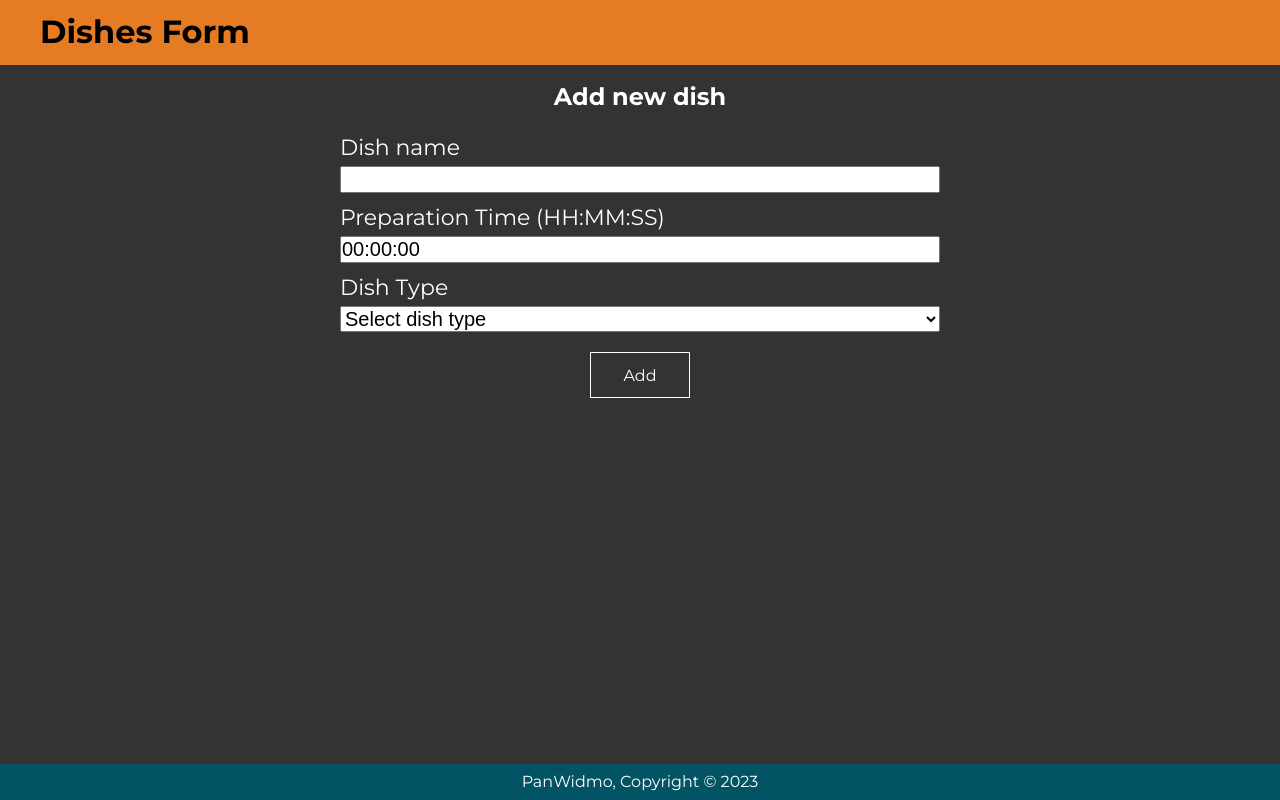
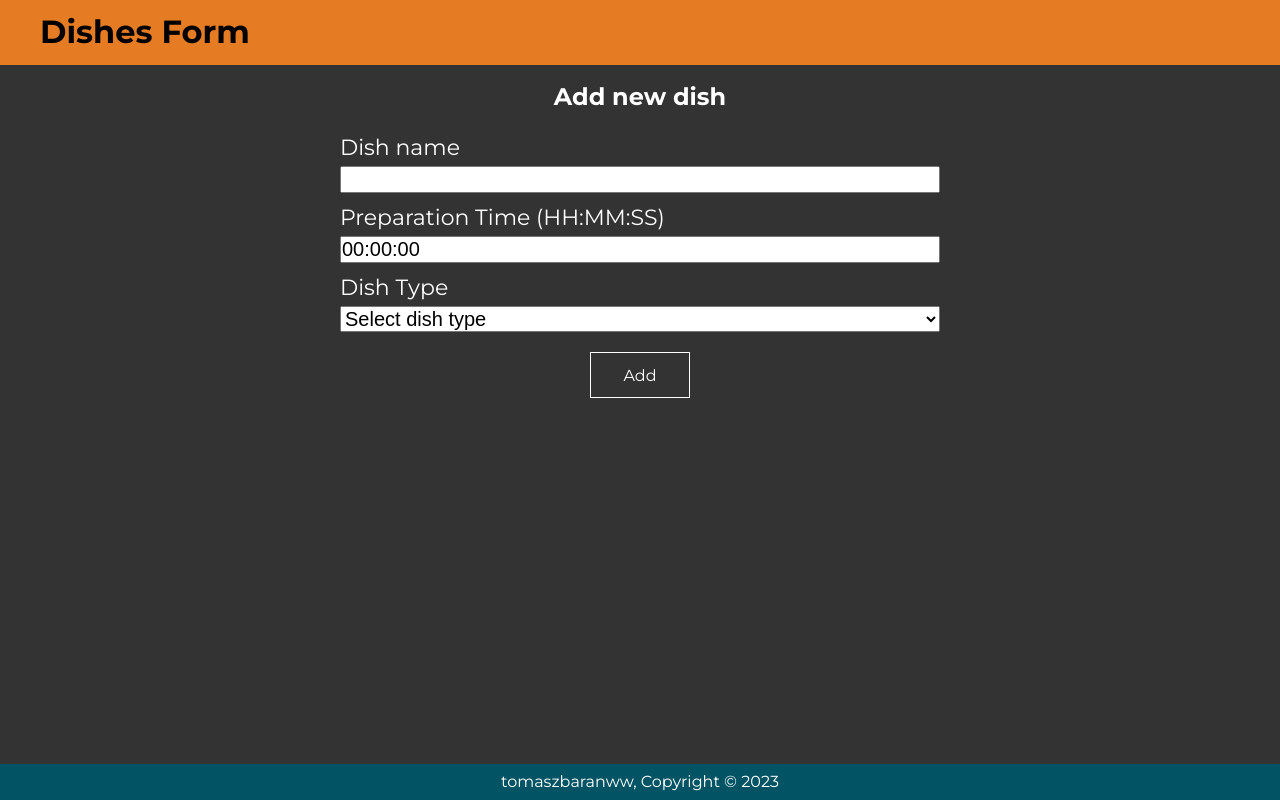
Before and after one commit to tomaszbaranww/dishes-form, a React (Create React App) app: page / in a window 1280 px wide. Built offline with nearby package versions, Linux system fonts and the light colour scheme.

Commit message:
Change nickname

```diff
--- a/src/components/Footer/Footer.js
+++ b/src/components/Footer/Footer.js
@@ -7,7 +7,7 @@ export const Footer = () => {
         <footer className={styles.footer}>
             <div className={styles.footer__main}>
                 <div className={styles.footer__content}>
-                    <p>PanWidmo, Copyright &copy; {currentYear}</p>
+                    <p>tomaszbaranww, Copyright &copy; {currentYear}</p>
                 </div>
             </div>
         </footer>
```
